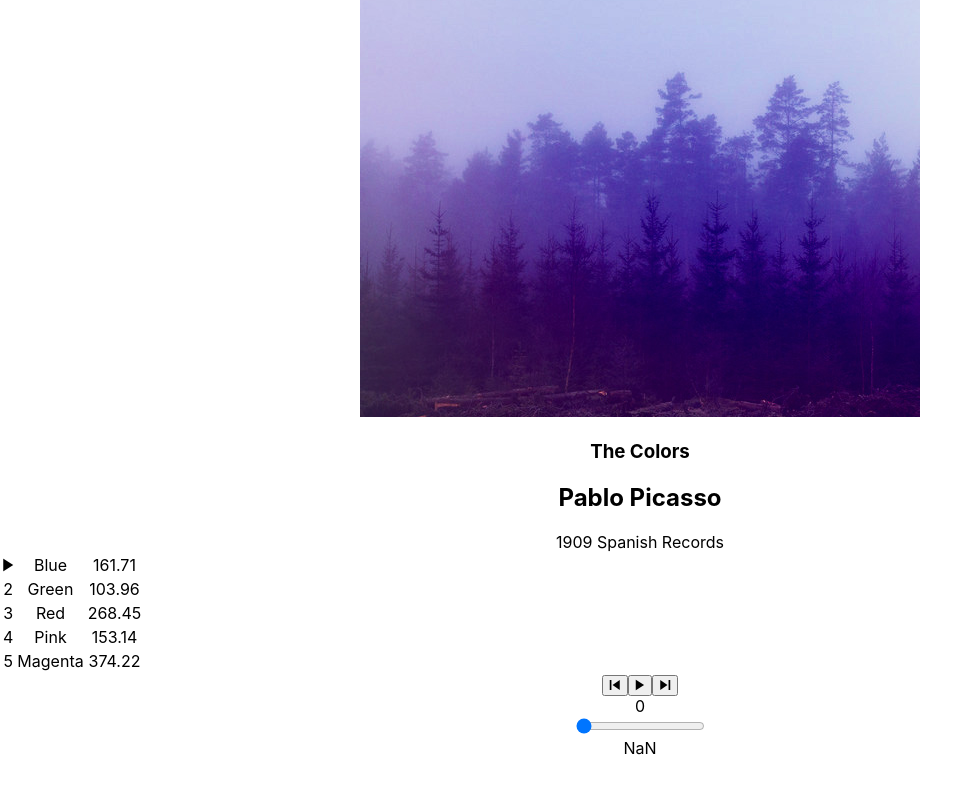
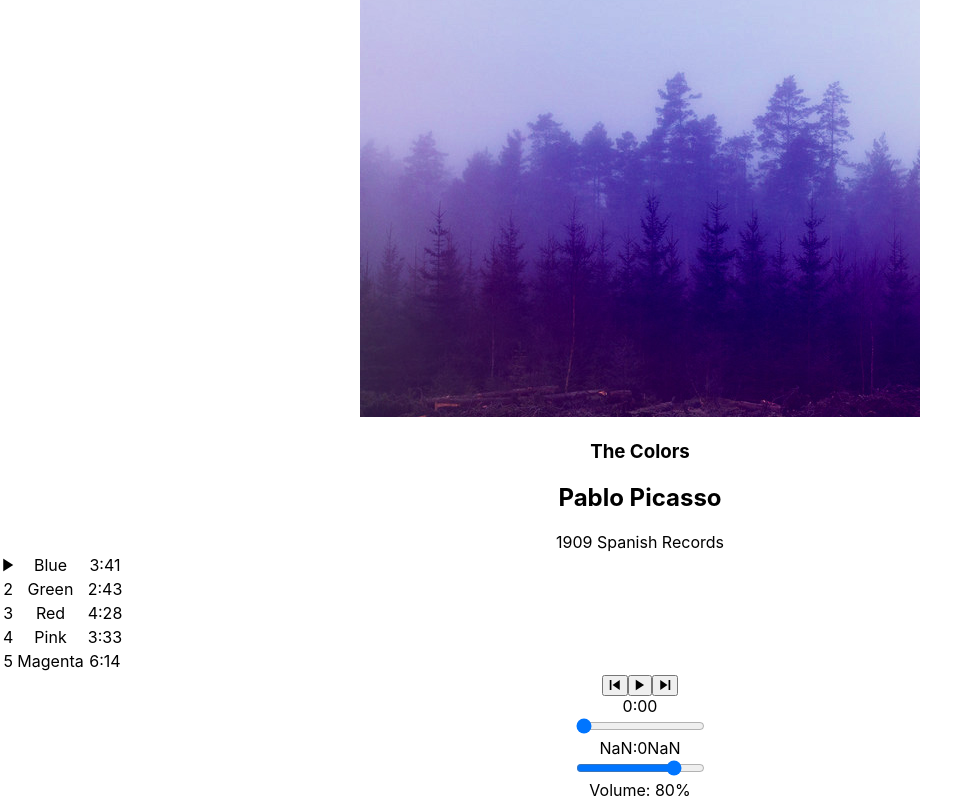
Before and after one commit to danis-developments/bloc-jams-react, a React (Create React App) app: page /album/the-colors in a window 1280 px wide. Shown: the part 943-1743 px from the top of the page, without its empty margins (0-980 px from the left). Before the commit the page ends 1701 px from the top, so only its background shows below. Built offline with nearby package versions, Linux system fonts and the light colour scheme.

Commit message:
Assignment 2761 Player Bar Range Inputs: completed

```diff
--- a/src/components/Album.js
+++ b/src/components/Album.js
@@ -1,6 +1,8 @@
 import React, { Component } from 'react';
 import albumData from './../data/albums';
+import formatTime from './../modules/formatTime';
 import PlayerBar from './PlayerBar';
+
 
 class Album extends Component {
   constructor(props){
@@ -17,6 +19,7 @@ class Album extends Component {
       duration: album.songs[0].duration,
       focusedSongNumber: null,
       isPlaying: false,
+      volume: 0.8,
     };
 
     this.audioElement = document.createElement('audio');
@@ -76,10 +79,16 @@ class Album extends Component {
   handleTimeChange(e) {
     const newTime = this.audioElement.duration * e.target.value;
     this.audioElement.currentTime = newTime;
-    if(this.audioElement.currentTime == this.audioElement.duration){
+    if(this.audioElement.currentTime === this.audioElement.duration){
       this.pause();
     }
     this.setState({ currentTime: newTime });
+  }
+
+  handleVolumeChange(e) {
+    console.log("Volume Change" + e.target.value);
+    this.audioElement.volume = e.target.value;
+    this.setState({ volume: this.audioElement.volume });
   }
 
   handleSongMouseEnter(index){
@@ -142,7 +151,7 @@ class Album extends Component {
                           onMouseLeave={() => this.handleSongMouseLeave()} >
                         <td className="songNumber">{songNumberContent}</td>
                         <td>{song.title}</td>
-                        <td>{song.duration}</td>
+                        <td>{formatTime(song.duration)}</td>
                       </tr>)
               })
             }
@@ -153,10 +162,12 @@ class Album extends Component {
           currentSong={this.state.currentSong}
           currentTime={this.audioElement.currentTime}
           duration={this.audioElement.duration}
+          volume={this.state.volume}
           handleNextClick={() => this.handleNextClick()}
           handlePrevClick={() => this.handlePrevClick()}
           handleSongClick={() => this.handleSongClick(this.state.currentSong)}
           handleTimeChange={(e) => this.handleTimeChange(e)}
+          handleVolumeChange={(e) => this.handleVolumeChange(e)}
         />
       </section>
     );
--- a/src/components/PlayerBar.js
+++ b/src/components/PlayerBar.js
@@ -1,4 +1,5 @@
 import React, {Component} from 'react';
+import formatTime from './../modules/formatTime';
 
 class PlayerBar extends Component {
   render() {
@@ -16,7 +17,7 @@ class PlayerBar extends Component {
           </button>
         </section>
         <section id="time-control">
-          <div className="current-time">{this.props.currentTime}</div>
+          <div className="current-time">{formatTime(this.props.currentTime)}</div>
           <input
             type="range"
             className="seek-bar"
@@ -25,8 +26,20 @@ class PlayerBar extends Component {
             min="0"
             step="0.01"
             onChange={this.props.handleTimeChange}
-            />
-            <div className="total-time">{this.props.duration}</div>
+          />
+          <div className="total-time">{formatTime(this.props.duration)}</div>
+        </section>
+        <section id="volume-control">
+          <input
+            type="range"
+            className="seek-bar"
+            value={this.props.volume}
+            max="1"
+            min="0"
+            step="0.01"
+            onChange={this.props.handleVolumeChange}
+          />
+          <div className="current-volume">{"Volume: " + Math.round(this.props.volume*100) + "%"}</div>
         </section>
       </section>
     )
--- /dev/null
+++ b/src/modules/formatTime.js
@@ -0,0 +1,13 @@
+function formatTime(time){
+  console.log(time);
+  if( (typeof parseInt(time)) !== 'number' || time < 0){
+    console.log(typeof time);
+    console.log(time);
+    return "-:--"
+  }
+  const minutes = Math.round(parseInt(time)/60);
+  const seconds = Math.round(parseInt(time)) % 60;
+  return `${minutes}:${String(seconds).length === 2 ? seconds : "0" + seconds}`;
+}
+
+export default formatTime;
```
